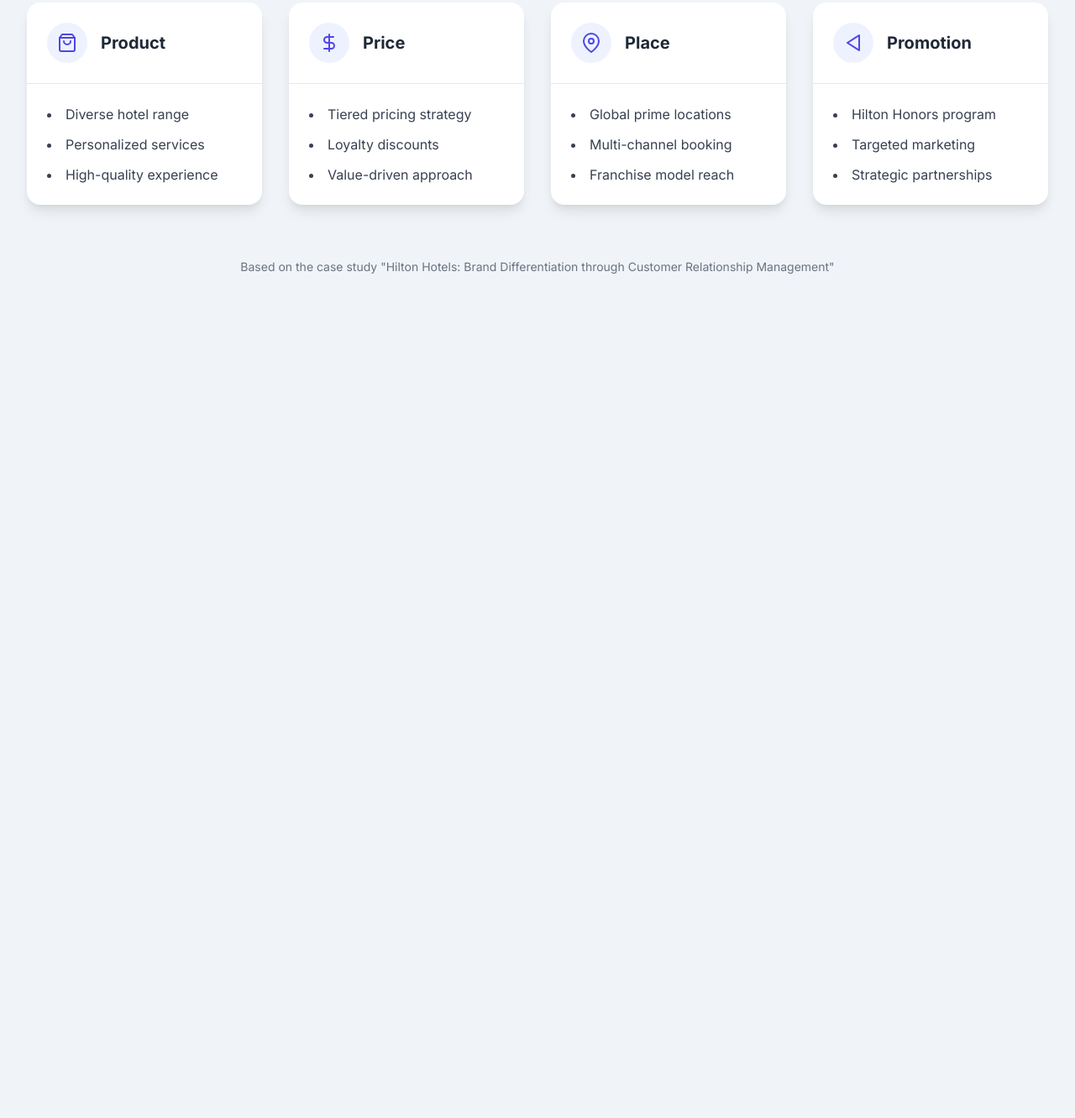
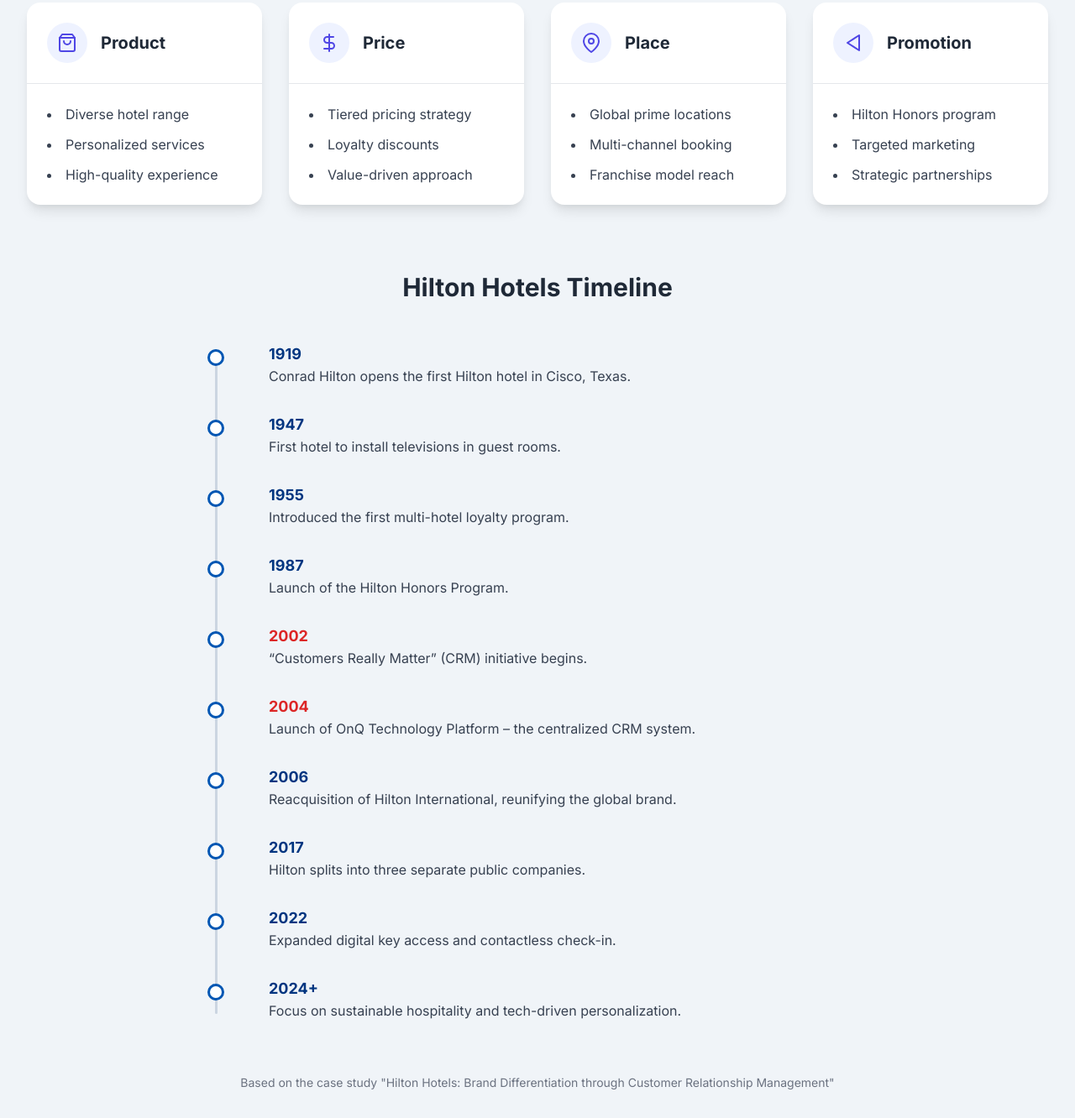
Before and after one commit to rahulxcodex/histon-hotels, a plain HTML site: page index.html in a window 1280 px wide. Shown: the part 2130-3462 px from the top of the page at 84% size. Before the commit the page ends 2490 px from the top, so only its background shows below. Drawn offline with nearby package versions, Linux system fonts and the light colour scheme.

Commit message:
Update index.html

```diff
--- a/index.html
+++ b/index.html
@@ -47,6 +47,40 @@
         .swot-t { background-color: #ffedd5; color: #f97316; } /* Orange */
         .p-icon { background-color: #eef2ff; color: #4f46e5; } /* Indigo */
         .comp-icon { background-color: #f3e8ff; color: #8b5cf6; } /* Violet */
+
+        /* Timeline Styles */
+        .timeline-container {
+            position: relative;
+            padding-left: 2rem; /* Space for the line */
+        }
+        .timeline-container::before {
+            content: '';
+            position: absolute;
+            left: 0;
+            top: 0.5rem;
+            bottom: 0.5rem;
+            width: 3px;
+            background-color: #cbd5e1; /* slate-300 */
+            border-radius: 1.5px;
+        }
+        .timeline-item {
+            position: relative;
+            margin-bottom: 2rem;
+        }
+        .timeline-dot {
+            position: absolute;
+            left: -2rem; /* Position over the line */
+            top: 0.5rem;
+            transform: translateX(-45%);
+            width: 1.25rem;
+            height: 1.25rem;
+            background-color: white;
+            border: 3px solid #0056b3;
+            border-radius: 50%;
+        }
+        .timeline-item:last-child {
+            margin-bottom: 0;
+        }
     </style>
 </head>
 <body class="antialiased">
@@ -141,13 +175,32 @@
             </section>
 
             <!-- 4Ps Analysis Section -->
-            <section>
+            <section class="mb-12 md:mb-20">
                 <h2 class="text-2xl sm:text-3xl font-bold text-center text-gray-800 mb-8">4Ps Marketing Mix</h2>
                 <div class="grid grid-cols-1 sm:grid-cols-2 lg:grid-cols-4 gap-6 md:gap-8">
                     <div class="card"><div class="card-header"><div class="p-icon p-3 rounded-full mr-4"><svg xmlns="http://www.w3.org/2000/svg" width="24" height="24" viewBox="0 0 24 24" fill="none" stroke="currentColor" stroke-width="2" stroke-linecap="round" stroke-linejoin="round"><path d="M6 2 3 6v14a2 2 0 0 0 2 2h14a2 2 0 0 0 2-2V6l-3-4Z"></path><line x1="3" x2="21" y1="6" y2="6"></line><path d="M16 10a4 4 0 0 1-8 0"></path></svg></div><h3 class="text-xl font-bold text-gray-800">Product</h3></div><div class="card-content"><ul class="space-y-3 text-gray-700 list-disc list-inside"><li>Diverse hotel range</li><li>Personalized services</li><li>High-quality experience</li></ul></div></div>
                     <div class="card"><div class="card-header"><div class="p-icon p-3 rounded-full mr-4"><svg xmlns="http://www.w3.org/2000/svg" width="24" height="24" viewBox="0 0 24 24" fill="none" stroke="currentColor" stroke-width="2" stroke-linecap="round" stroke-linejoin="round"><line x1="12" x2="12" y1="2" y2="22"></line><path d="M17 5H9.5a3.5 3.5 0 0 0 0 7h5a3.5 3.5 0 0 1 0 7H6"></path></svg></div><h3 class="text-xl font-bold text-gray-800">Price</h3></div><div class="card-content"><ul class="space-y-3 text-gray-700 list-disc list-inside"><li>Tiered pricing strategy</li><li>Loyalty discounts</li><li>Value-driven approach</li></ul></div></div>
                     <div class="card"><div class="card-header"><div class="p-icon p-3 rounded-full mr-4"><svg xmlns="http://www.w3.org/2000/svg" width="24" height="24" viewBox="0 0 24 24" fill="none" stroke="currentColor" stroke-width="2" stroke-linecap="round" stroke-linejoin="round"><path d="M21 10c0 7-9 13-9 13s-9-6-9-13a9 9 0 0 1 18 0z"></path><circle cx="12" cy="10" r="3"></circle></svg></div><h3 class="text-xl font-bold text-gray-800">Place</h3></div><div class="card-content"><ul class="space-y-3 text-gray-700 list-disc list-inside"><li>Global prime locations</li><li>Multi-channel booking</li><li>Franchise model reach</li></ul></div></div>
                     <div class="card"><div class="card-header"><div class="p-icon p-3 rounded-full mr-4"><svg xmlns="http://www.w3.org/2000/svg" width="24" height="24" viewBox="0 0 24 24" fill="none" stroke="currentColor" stroke-width="2" stroke-linecap="round" stroke-linejoin="round"><path d="M19 21 5 12l14-9v18Z"></path></svg></div><h3 class="text-xl font-bold text-gray-800">Promotion</h3></div><div class="card-content"><ul class="space-y-3 text-gray-700 list-disc list-inside"><li>Hilton Honors program</li><li>Targeted marketing</li><li>Strategic partnerships</li></ul></div></div>
+                </div>
+            </section>
+
+            <!-- Timeline Section -->
+            <section>
+                <h2 class="text-2xl sm:text-3xl font-bold text-center text-gray-800 mb-12">Hilton Hotels Timeline</h2>
+                <div class="max-w-3xl mx-auto">
+                    <div class="timeline-container">
+                        <div class="timeline-item"><div class="timeline-dot"></div><div class="pl-8"><p class="font-bold text-lg text-[#003580]">1919</p><p class="text-gray-700">Conrad Hilton opens the first Hilton hotel in Cisco, Texas.</p></div></div>
+                        <div class="timeline-item"><div class="timeline-dot"></div><div class="pl-8"><p class="font-bold text-lg text-[#003580]">1947</p><p class="text-gray-700">First hotel to install televisions in guest rooms.</p></div></div>
+                        <div class="timeline-item"><div class="timeline-dot"></div><div class="pl-8"><p class="font-bold text-lg text-[#003580]">1955</p><p class="text-gray-700">Introduced the first multi-hotel loyalty program.</p></div></div>
+                        <div class="timeline-item"><div class="timeline-dot"></div><div class="pl-8"><p class="font-bold text-lg text-[#003580]">1987</p><p class="text-gray-700">Launch of the Hilton Honors Program.</p></div></div>
+                        <div class="timeline-item"><div class="timeline-dot"></div><div class="pl-8"><p class="font-bold text-lg text-red-600">2002</p><p class="text-gray-700">“Customers Really Matter” (CRM) initiative begins.</p></div></div>
+                        <div class="timeline-item"><div class="timeline-dot"></div><div class="pl-8"><p class="font-bold text-lg text-red-600">2004</p><p class="text-gray-700">Launch of OnQ Technology Platform – the centralized CRM system.</p></div></div>
+                        <div class="timeline-item"><div class="timeline-dot"></div><div class="pl-8"><p class="font-bold text-lg text-[#003580]">2006</p><p class="text-gray-700">Reacquisition of Hilton International, reunifying the global brand.</p></div></div>
+                        <div class="timeline-item"><div class="timeline-dot"></div><div class="pl-8"><p class="font-bold text-lg text-[#003580]">2017</p><p class="text-gray-700">Hilton splits into three separate public companies.</p></div></div>
+                        <div class="timeline-item"><div class="timeline-dot"></div><div class="pl-8"><p class="font-bold text-lg text-[#003580]">2022</p><p class="text-gray-700">Expanded digital key access and contactless check-in.</p></div></div>
+                        <div class="timeline-item"><div class="timeline-dot"></div><div class="pl-8"><p class="font-bold text-lg text-[#003580]">2024+</p><p class="text-gray-700">Focus on sustainable hospitality and tech-driven personalization.</p></div></div>
+                    </div>
                 </div>
             </section>
 
```
